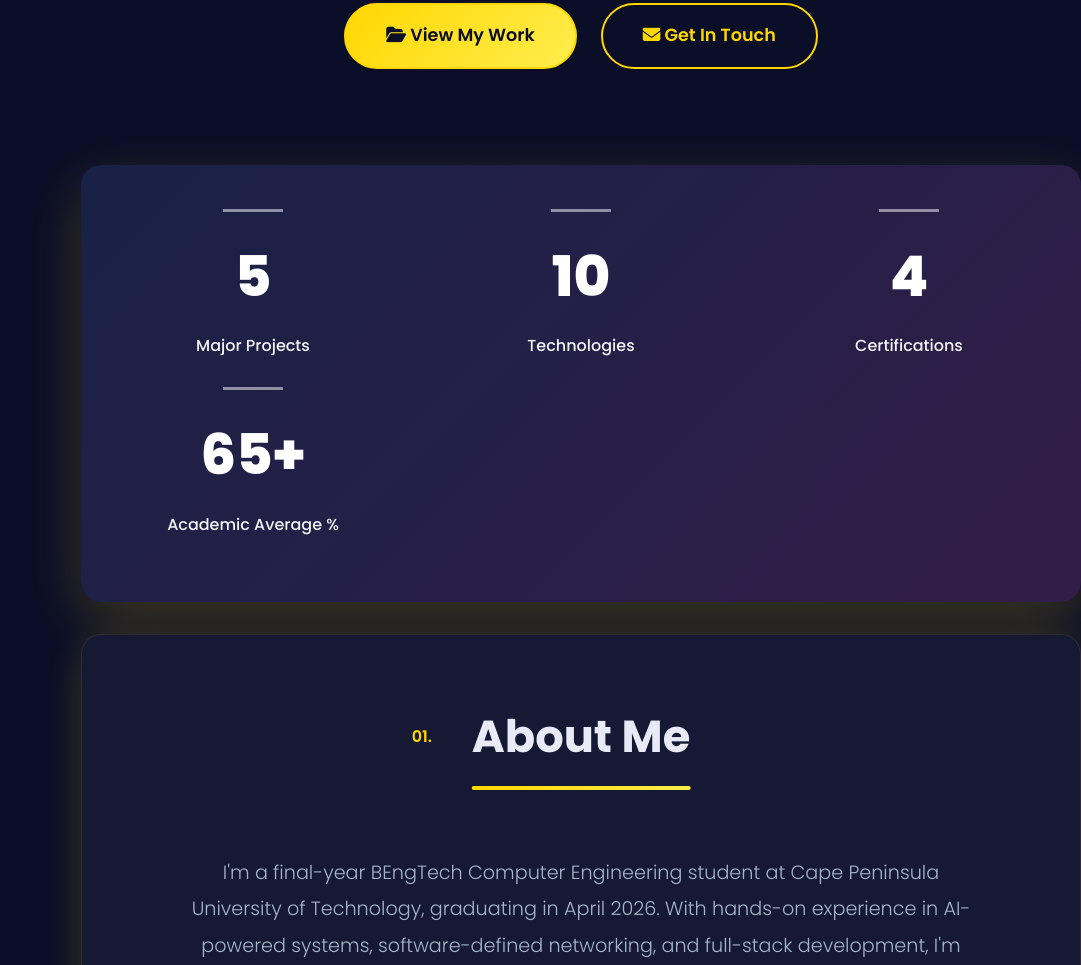
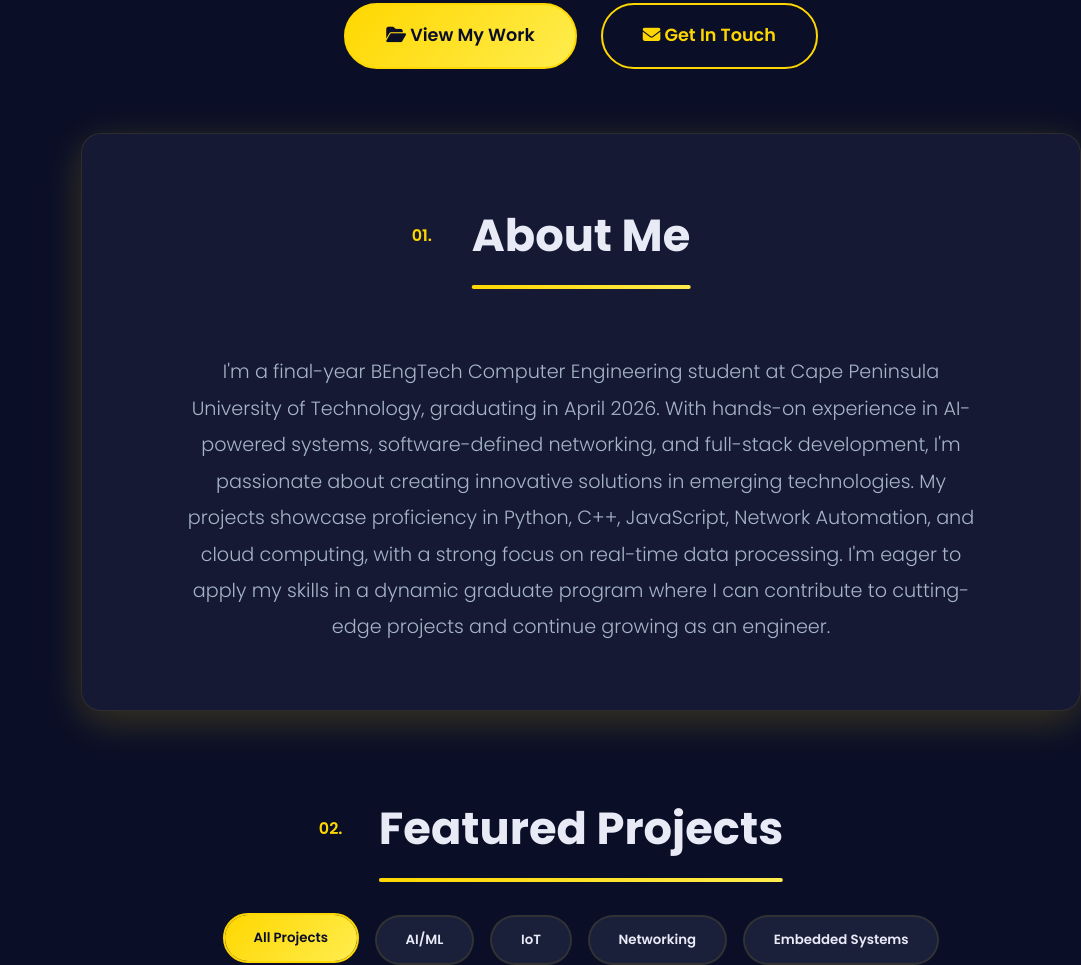
Before and after one commit to lindokuhlelanga/lindokuhlelanga.github.io, a plain HTML site: page index.html in a window 1280 px wide. Shown: the part 846-1811 px from the top of the page, without its empty margins (199-1280 px from the left). Drawn offline with Linux system fonts and the light colour scheme.

Commit message:
Update index.html

```diff
--- a/index.html
+++ b/index.html
@@ -145,28 +145,6 @@
         </div>
       </section>
 
-      <!-- Statistics Section -->
-      <div class="stats-section">
-        <div class="stats-grid">
-          <div class="stat-item">
-            <span class="stat-number" data-target="5">0</span>
-            <span class="stat-label">Major Projects</span>
-          </div>
-          <div class="stat-item">
-            <span class="stat-number" data-target="10">0</span>
-            <span class="stat-label">Technologies</span>
-          </div>
-          <div class="stat-item">
-            <span class="stat-number" data-target="4">0</span>
-            <span class="stat-label">Certifications</span>
-          </div>
-          <div class="stat-item">
-            <span class="stat-number" data-target="65">0</span>
-            <span class="stat-label">Academic Average %</span>
-          </div>
-        </div>
-      </div>
-
       <!-- About Section -->
       <section id="about">
         <h2 data-number="01.">About Me</h2>
```
